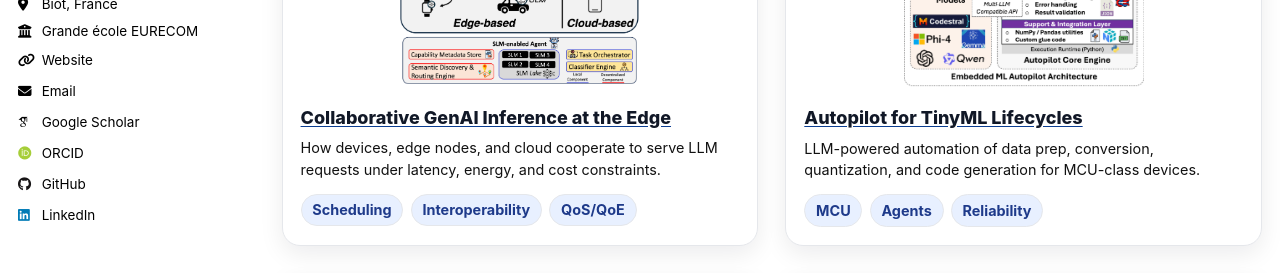
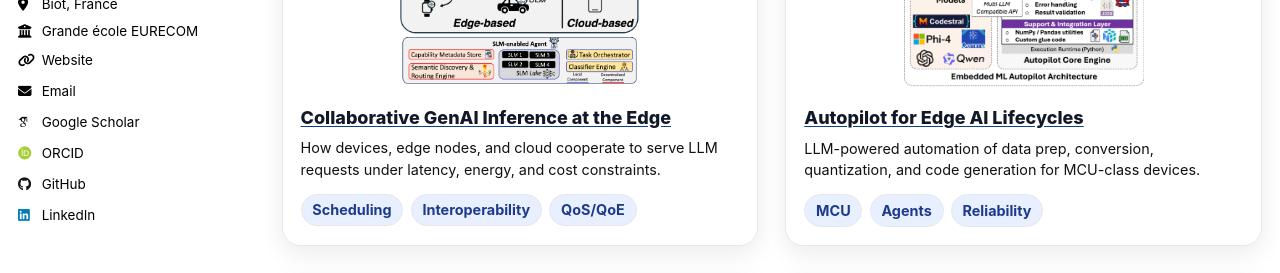
Before and after one commit to robertmora/robertmora.github.io, a Jekyll site: the page built from _pages/research.html, in a window 1280 px wide and 900 px high. Shown: the part 440-713 px from the top of the window. Built offline with Jekyll 4.4.1, drawn with Linux system fonts in a browser that asks for light colours; some web fonts are replaced; a script that is not in the unit is left out.

Commit message:
Update research.html

```diff
--- a/_pages/research.html
+++ b/_pages/research.html
@@ -142,7 +142,7 @@ Some of my current and recent research topics are showcased below.
       <div class="r-media">
         <img src="/assets/research/autopilot.png" alt="Tiny microcontrollers running ML workloads">
       </div>
-        <h3 class="r-title"><a href="/research/autopilot/">Autopilot for TinyML Lifecycles</a></h3>
+        <h3 class="r-title"><a href="/research/autopilot/">Autopilot for Edge AI Lifecycles</a></h3>
         <p class="r-blurb">LLM-powered automation of data prep, conversion, quantization, and code generation for MCU-class devices.</p>
         <div class="r-chips"><span class="r-chip">MCU</span><span class="r-chip">Agents</span><span class="r-chip">Reliability</span></div>
       </div>
```
